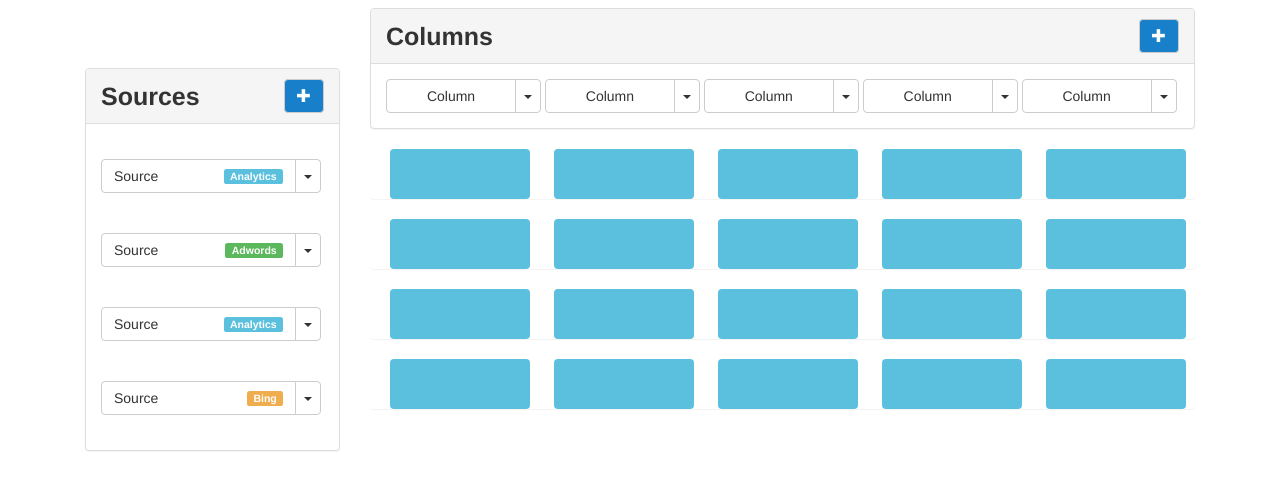
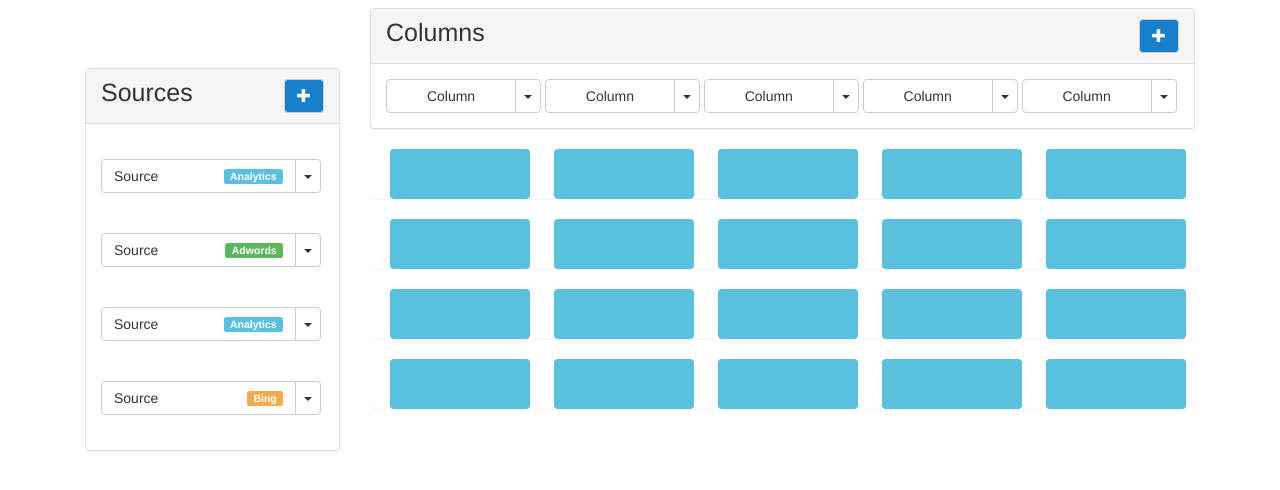
Before and after one commit to terwebs/Table_builder, a plain HTML site: page index.html in a window 1280 px wide. Shown: the part 134-624 px from the top of the page. Drawn offline with Linux system fonts and the light colour scheme.

Commit message:
Updated markup for panels

```diff
--- a/css/style.css
+++ b/css/style.css
@@ -27,7 +27,7 @@
 .panel-heading{
 	height: 55px;
 }
-.heading-title{
+.panel-title{
 	font-size: 25px;
 }
 .btn-gly {
--- a/index.html
+++ b/index.html
@@ -31,9 +31,9 @@
 
   <section id="sidebar" class="col-md-3" style="margin-top:60px">
     <div class="panel panel-default">
-      <div class="panel-heading heading-title">
-        <strong>Sources</strong>
+      <div class="panel-heading ">
         <button type="button" class="btn btn-default btn-gly pull-right"><span class="glyphicon glyphicon-plus"></span></button>
+        <h3 class="panel-title">Sources</h3>
       </div>
       <div class="panel-body">
         <div class="btn-group">
@@ -70,9 +70,10 @@
 
     <section id="main" class="col-md-9">
       <div class="panel panel-default">
-        <div class="panel-heading heading-title">
-          <strong>Columns</strong><button type="button" class="btn btn-default btn-gly pull-right"><span class="glyphicon glyphicon-plus"></span></button>
-        </div>
+        <div class="panel-heading ">
+        <button type="button" class="btn btn-default btn-gly pull-right"><span class="glyphicon glyphicon-plus"></span></button>
+        <h3 class="panel-title">Columns</h3>
+      </div>
         <div class="panel-body">
           <div class="btn-group">
             <button type="button" class="btn btn-default column-btn">Column</button>
```
